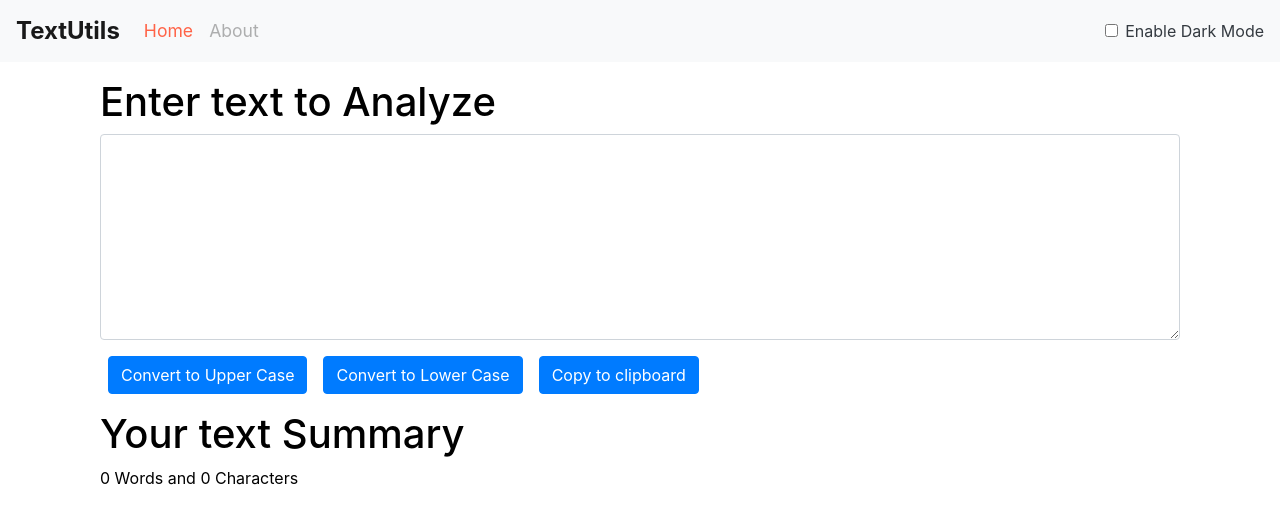
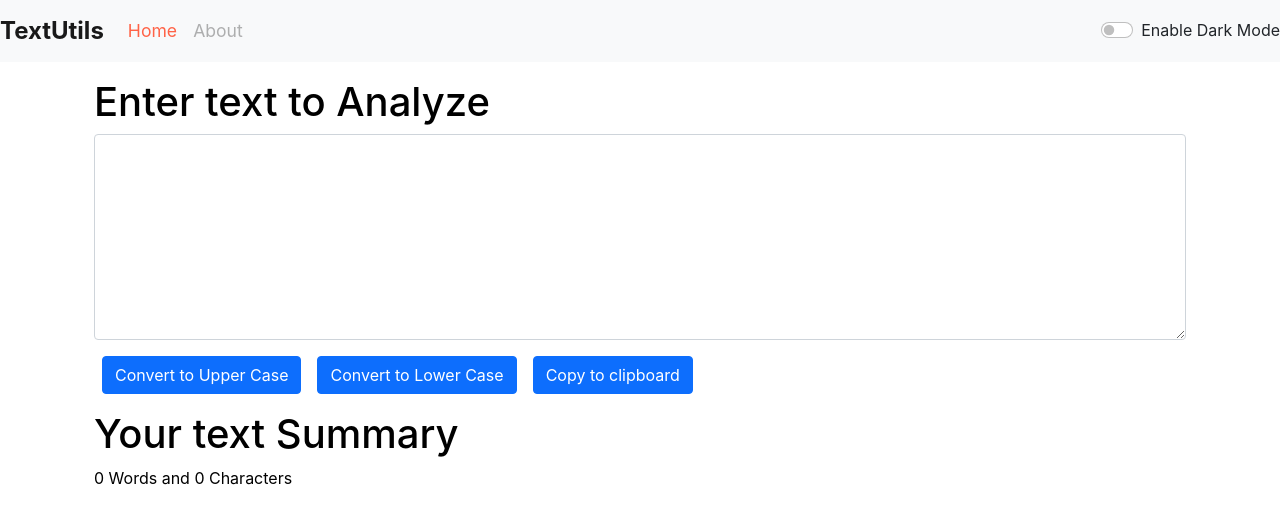
Before and after one commit to digvijay-sharma123/react.js, a React (Create React App) app in the folder React_revision/react_revision/: page / in a window 1280 px wide. Shown: the top 524 px of the page. Built offline with nearby package versions, Linux system fonts and the light colour scheme.

Commit message:
First commit

```diff
--- a/React_revision/react_revision/public/index.html
+++ b/React_revision/react_revision/public/index.html
@@ -11,12 +11,12 @@
     />
     <link rel="apple-touch-icon" href="%PUBLIC_URL%/logo192.png" />
     <link rel="manifest" href="%PUBLIC_URL%/manifest.json" />
-    <link rel="stylesheet" href="https://cdn.jsdelivr.net/npm/bootstrap@4.0.0/dist/css/bootstrap.min.css" integrity="sha384-Gn5384xqQ1aoWXA+058RXPxPg6fy4IWvTNh0E263XmFcJlSAwiGgFAW/dAiS6JXm" crossorigin="anonymous">
+    <link href="https://cdn.jsdelivr.net/npm/bootstrap@5.1.3/dist/css/bootstrap.min.css" rel="stylesheet" integrity="sha384-1BmE4kWBq78iYhFldvKuhfTAU6auU8tT94WrHftjDbrCEXSU1oBoqyl2QvZ6jIW3" crossorigin="anonymous">
     <title>React App</title>
   </head>
   <body>
     <noscript>You need to enable JavaScript to run this app.</noscript>
     <div id="root"></div>
-    <script src="https://code.jquery.com/jquery-3.2.1.slim.min.js" integrity="sha384-KJ3o2DKtIkvYIK3UENzmM7KCkRr/rE9/Qpg6aAZGJwFDMVNA/GpGFF93hXpG5KkN" crossorigin="anonymous"></script>
+    <script src="https://cdn.jsdelivr.net/npm/bootstrap@5.3.0-alpha1/dist/js/bootstrap.bundle.min.js"></script>
   </body>
 </html>
--- a/React_revision/react_revision/src/App.js
+++ b/React_revision/react_revision/src/App.js
@@ -1,26 +1,43 @@
 import './App.css';
-import React, {useState} from 'react'
+import React, { useState } from 'react'
 import Navbar from './components/Navbar';
 import TextForm from './components/TextForm';
+import Alert from './components/Alert';
 
 export default function App() {
   const [mode, setmode] = useState('light')
+  const [alert, setalert] = useState(null)
 
-  const toggleMode = ()=>{
-      if(mode==='light'){
+  const showalert = (message, type) => {
+    setalert({
+      message: message,
+      type: type
+    })
+    setTimeout(()=>{
+      setalert(null)
+    },2000)
+  }
+
+  const toggleMode = () => {
+    if (mode === 'light') {
       setmode('dark');
       document.body.style.backgroundColor = 'black'
+      showalert("Dark Mode has been enabled","Success")
+      // document.title = "TextUtils Dark Mode "
     }
-      else{
+    else {
       setmode('light')
       document.body.style.backgroundColor = 'white'
+      showalert("Light Mode has been enabled","Success")
+      // document.title = "TextUtils Light Mode "
     }
   }
   return (
     <>
-      <Navbar title="TextUtils" mode = {mode}  toggleMode = {toggleMode} />
+      <Navbar title="TextUtils" mode={mode} toggleMode={toggleMode} />
+      <Alert alert={alert} />
       <div className="container my-3">
-        <TextForm heading="Enter text to Analyze" mode = {mode}  toggleMode = {toggleMode}/>
+        <TextForm showAlert={showalert} heading="Enter text to Analyze" mode={mode} toggleMode={toggleMode} />
       </div>
     </>
   );
--- /dev/null
+++ b/React_revision/react_revision/src/components/Alert.js
@@ -0,0 +1,11 @@
+import React from 'react';
+
+function Alert(props) {
+    return (
+        props.alert && <div className="alert alert-warning alert-dismissible grey show" role="alert">
+            <strong>{props.alert.type} !</strong> {props.alert.message}
+        </div>
+    );
+}
+
+export default Alert;
--- a/React_revision/react_revision/src/components/Navbar.js
+++ b/React_revision/react_revision/src/components/Navbar.js
@@ -23,10 +23,17 @@ function Navbar(props) {
             <input className="form-control mr-sm-2" type="search" placeholder="Search" aria-label="Search" />
             <button className="btn btn-outline-success my-2 my-sm-0" type="submit">Search</button>
           </form> */}
-          <div className={`form-check form-switch text-${props.mode === 'light' ? 'dark' : 'light'}`}>
-            <input className="form-check-input" onClick={props.toggleMode} type="checkbox" role="switch" id="flexSwitchCheckDefault" />
+          <div className={`form-check form-switch text-${props.mode === 'light' ? 'dark' : 'light'} ms-auto`}>
+            <input
+              className="form-check-input"
+              onClick={props.toggleMode}
+              type="checkbox"
+              role="switch"
+              id="flexSwitchCheckDefault"
+            />
             <label className="form-check-label" htmlFor="flexSwitchCheckDefault">Enable Dark Mode</label>
           </div>
+
         </div>
       </nav>
     </div>
--- a/React_revision/react_revision/src/components/TextForm.js
+++ b/React_revision/react_revision/src/components/TextForm.js
@@ -5,16 +5,19 @@ export default function TextForm(props) {
     const [wordcount, setwordcount] = useState(0)
     const [charcount, setcharcount] = useState(0)
 
+
     const onhandleupclick = () => {
         console.log("Upper Case Clicked")
         let newtext = text.toUpperCase();
         settext(newtext)
+        props.showAlert("Converted to Upper Case","Success")
     }
 
     const onhandlelowclick = () => {
         console.log("Lower Case Clicked")
         let newtext = text.toLowerCase();
         settext(newtext)
+        props.showAlert("Converted to Lower Case","Success");
     }
 
     const onchanged = (event) => {
@@ -44,6 +47,7 @@ export default function TextForm(props) {
         let text = document.getElementById("my-box")
         alert("Copied from Clipboard")
         navigator.clipboard.writeText(text.value)
+        props.showAlert("Copied","Success")
     }
 
     return (
--- a/package.json
+++ b/package.json
@@ -1,5 +1,6 @@
 {
   "dependencies": {
-    "nodemon": "^3.1.7"
+    "nodemon": "^3.1.7",
+    "react-router-dom": "^6.30.0"
   }
 }
```
Also changed, not shown: 1 other file (tests, documents, lock files or other folders). Lines whose indentation alone changed are shown as unchanged.
